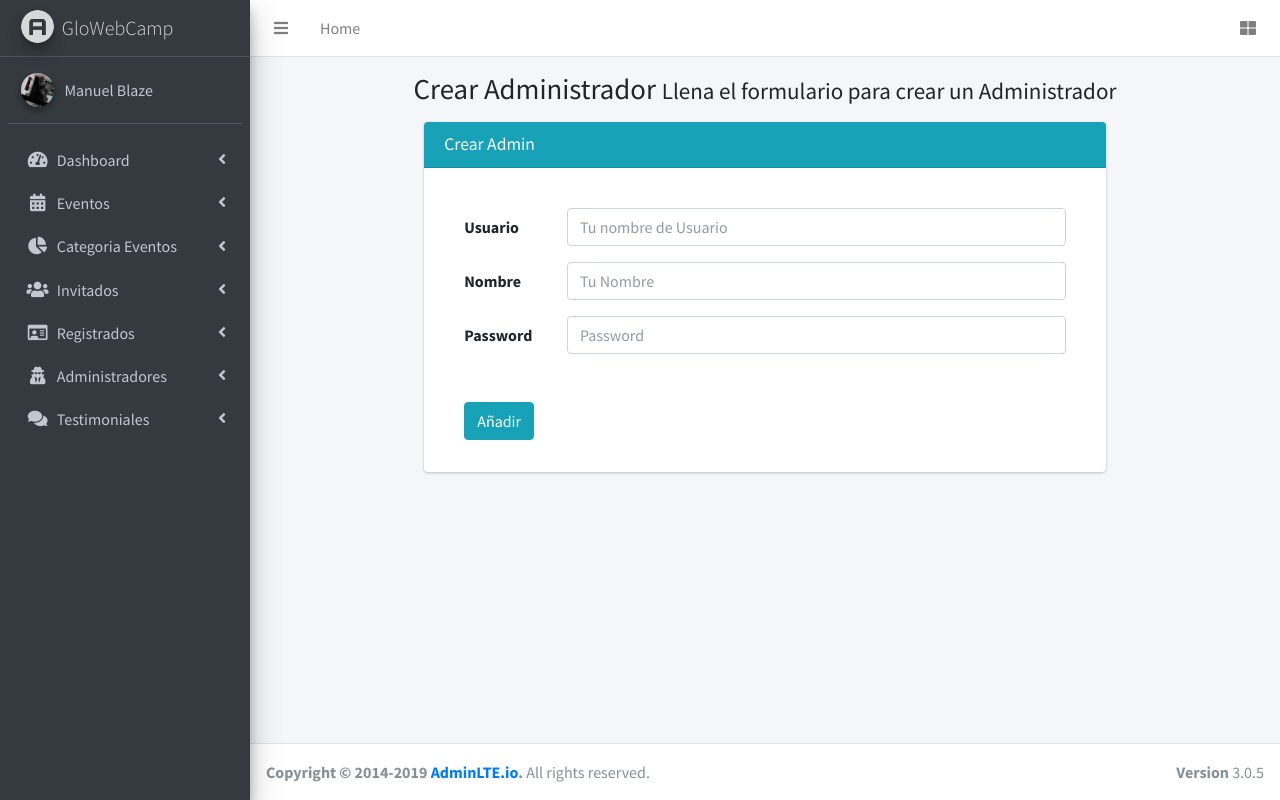
After one commit to ManuelBlaze/gdlwebcamp, a PHP site: page /admin/crear-admin.php in a window 1280 px wide. The commit adds this page. Run offline with PHP 8.4, Linux system fonts and the light colour scheme; some libraries are stand-ins or nearby versions.

Commit message:
Insertar nuevos admins

```diff
--- a/admin/admin-area.php
+++ b/admin/admin-area.php
@@ -1,5 +1,6 @@
 <?php
 
+  include_once 'functions/funciones.php';
   include_once 'templates/header.php';
   include_once 'templates/navbar.php';
   include_once 'templates/aside.php';
--- /dev/null
+++ b/admin/crear-admin.php
@@ -0,0 +1,71 @@
+<?php
+
+  include_once 'functions/funciones.php';
+  include_once 'templates/header.php';
+  include_once 'templates/navbar.php';
+  include_once 'templates/aside.php';
+
+?>
+    <!-- Main Sidebar Container -->
+
+
+    <!-- Content Wrapper. Contains page content -->
+    <div class="content-wrapper">
+      <!-- Content Header (Page header) -->
+      <section class="content-header">
+        <h1 class ="text-center">Crear Administrador <small>Llena el formulario para crear un Administrador</small></h1>
+      </section>
+
+      <div class="row">
+        <!-- Main content -->
+        <section class="content col-md-8 mx-auto">
+
+          <!-- Default box -->
+          <div class="card">
+            <div class="card-header bg-cyan">
+              <h3 class="card-title">Crear Admin</h3>
+            </div>
+            <div class="card-body">
+              <!-- form start -->
+                <form class="form-horizontal" method="post" action="insertar-admin.php" name="crear-admin" id="crear-admin">
+                  <div class="card-body">
+                    <div class="form-group row">
+                      <label for="usuario" class="col-sm-2 col-form-label">Usuario</label>
+                      <div class="col-sm-10">
+                        <input name="usuario" type="text" class="form-control" id="usuario" placeholder="Tu nombre de Usuario">
+                      </div>
+                    </div>
+                    <div class="form-group row">
+                      <label for="nombre" class="col-sm-2 col-form-label">Nombre</label>
+                      <div class="col-sm-10">
+                        <input name="nombre" type="text" class="form-control" id="usuario" placeholder="Tu Nombre">
+                      </div>
+                    </div>
+                    <div class="form-group row">
+                      <label for="inputPassword" class="col-sm-2 col-form-label">Password</label>
+                      <div class="col-sm-10">
+                        <input name="pass" type="password" class="form-control" id="inputPassword" placeholder="Password">
+                      </div>
+                    </div>
+                  </div>
+                  <!-- /.card-body -->
+                  <div class="card-footer bg-white">
+                    <input type="hidden" name="agregar-admin" value="1">
+                    <button type="submit" class="btn btn-info">Añadir</button>
+                  </div>
+                  <!-- /.card-footer -->
+                </form>
+            </div>
+            <!-- /.card-body -->
+          </div>
+          <!-- /.card -->
+
+        </section>
+        <!-- /.content -->
+      </div>
+    </div>
+    <!-- /.content-wrapper -->
+
+    <?php
+      include_once 'templates/footer.php';
+    ?>
--- /dev/null
+++ b/admin/css/admin.css
@@ -0,0 +1,3 @@
+html {
+    overflow: hidden;
+}
--- /dev/null
+++ b/admin/functions/funciones.php
@@ -0,0 +1,4 @@
+<?php
+
+    require_once('../includes/funciones/bd_conexion.php');
+?>
--- a/admin/templates/aside.php
+++ b/admin/templates/aside.php
@@ -148,7 +148,7 @@
                   </a>
                 </li>
                 <li class="nav-item">
-                  <a href="#" class="nav-link">
+                  <a href="crear-admin.php" class="nav-link">
                     <i class="fas fa-plus nav-icon"></i>
                     <p>Agregar</p>
                   </a>
--- a/admin/templates/header.php
+++ b/admin/templates/header.php
@@ -17,4 +17,6 @@
   <link rel="stylesheet" href="dist/css/adminlte.min.css">
   <!-- Google Font: Source Sans Pro -->
   <link href="https://fonts.googleapis.com/css?family=Source+Sans+Pro:300,400,400i,700" rel="stylesheet">
+
+  <link rel="stylesheet" href="css/admin.css">
 </head>
```
Also changed, not shown: admin/insertar-admin.php (added, +27 -0 lines).
